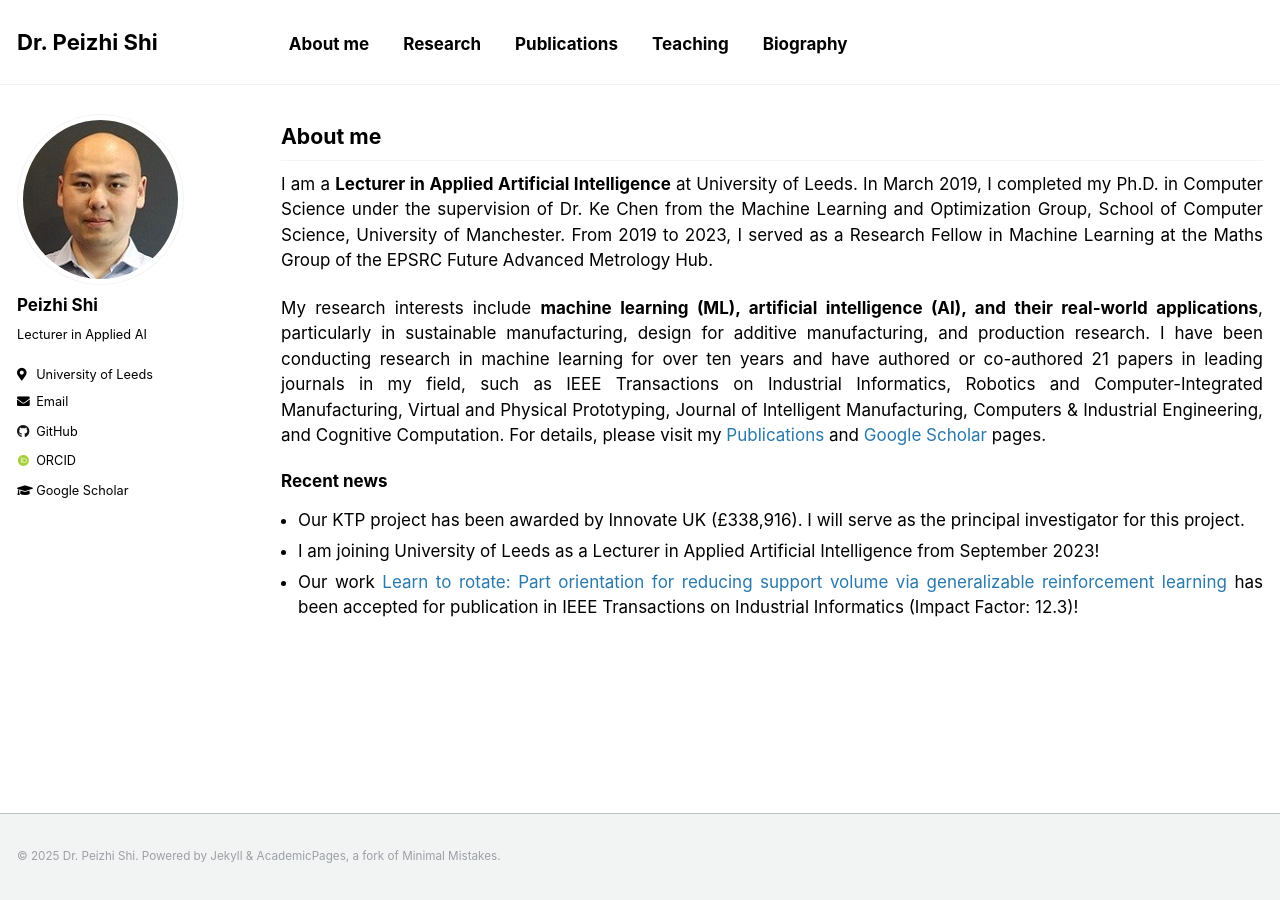
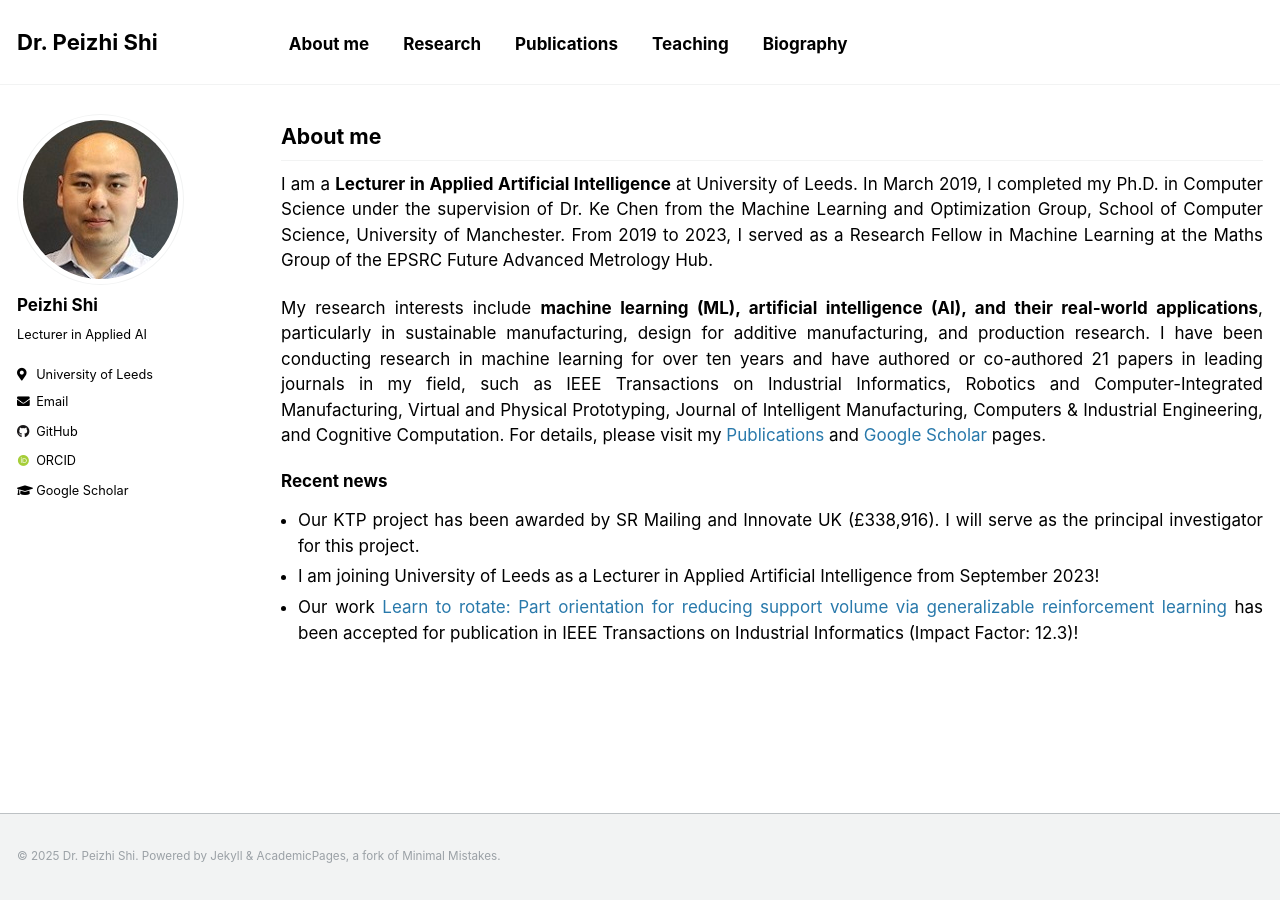
Before and after one commit to PeizhiShi/PeizhiShi.github.io, a Jekyll site: the page built from _pages/index.md, in a window 1280 px wide. Built offline with Jekyll 4.4.1, drawn with Linux system fonts in a browser that asks for light colours; some web fonts are replaced; our own code applies the rules of GitHub Pages for plain Markdown files.

Commit message:
Update index.md

```diff
--- a/_pages/index.md
+++ b/_pages/index.md
@@ -12,6 +12,6 @@ My research interests include **machine learning (ML), artificial intelligence (
 
 ### Recent news
 
-- Our KTP project has been awarded by Innovate UK (£338,916). I will serve as the principal investigator for this project.
+- Our KTP project has been awarded by SR Mailing and Innovate UK (£338,916). I will serve as the principal investigator for this project.
 - I am joining University of Leeds as a Lecturer in Applied Artificial Intelligence from September 2023!
 - Our work [Learn to rotate: Part orientation for reducing support volume via generalizable reinforcement learning](https://ieeexplore.ieee.org/abstract/document/10054468) has been accepted for publication in IEEE Transactions on Industrial Informatics (Impact Factor: 12.3)!
```
